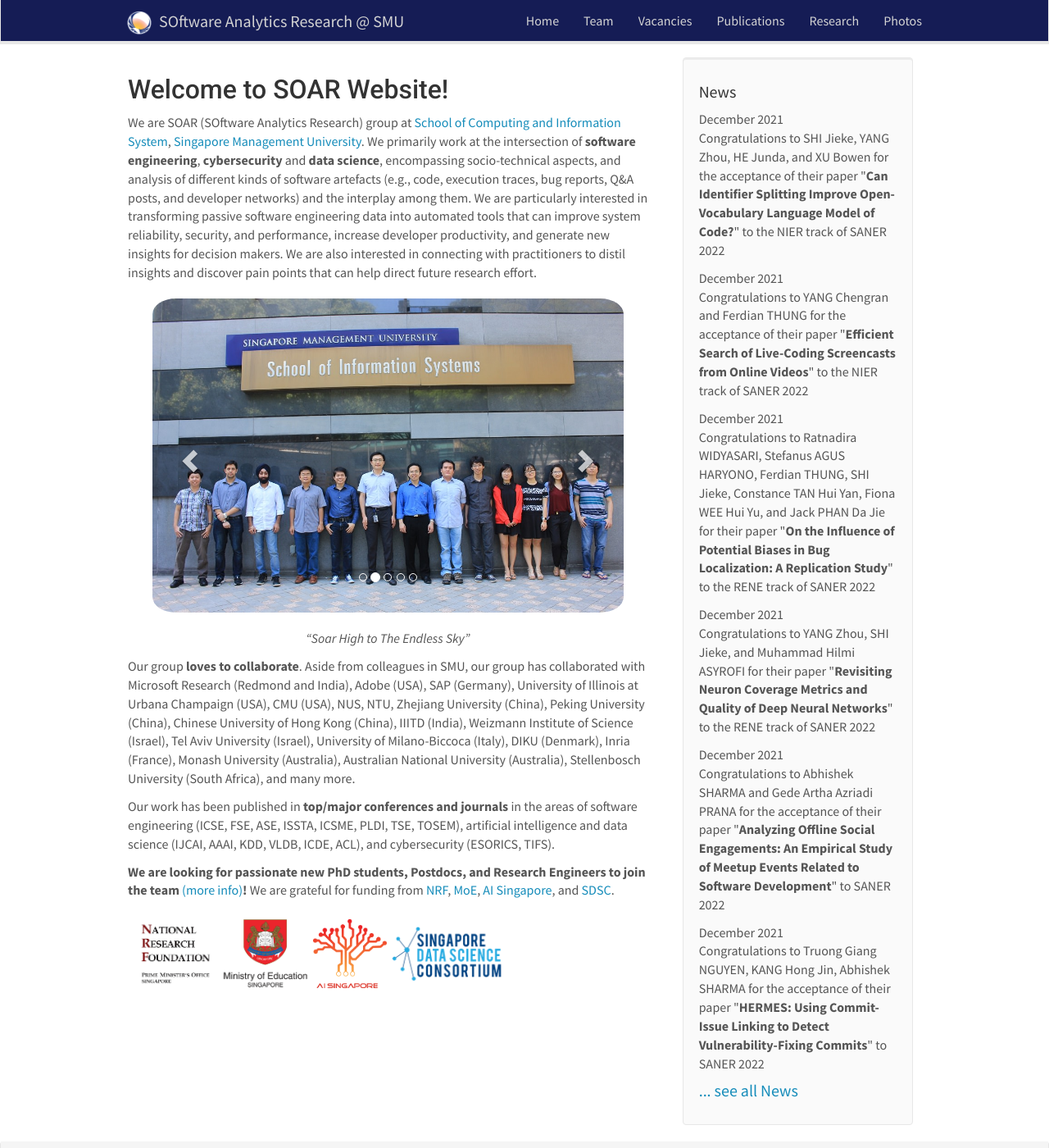
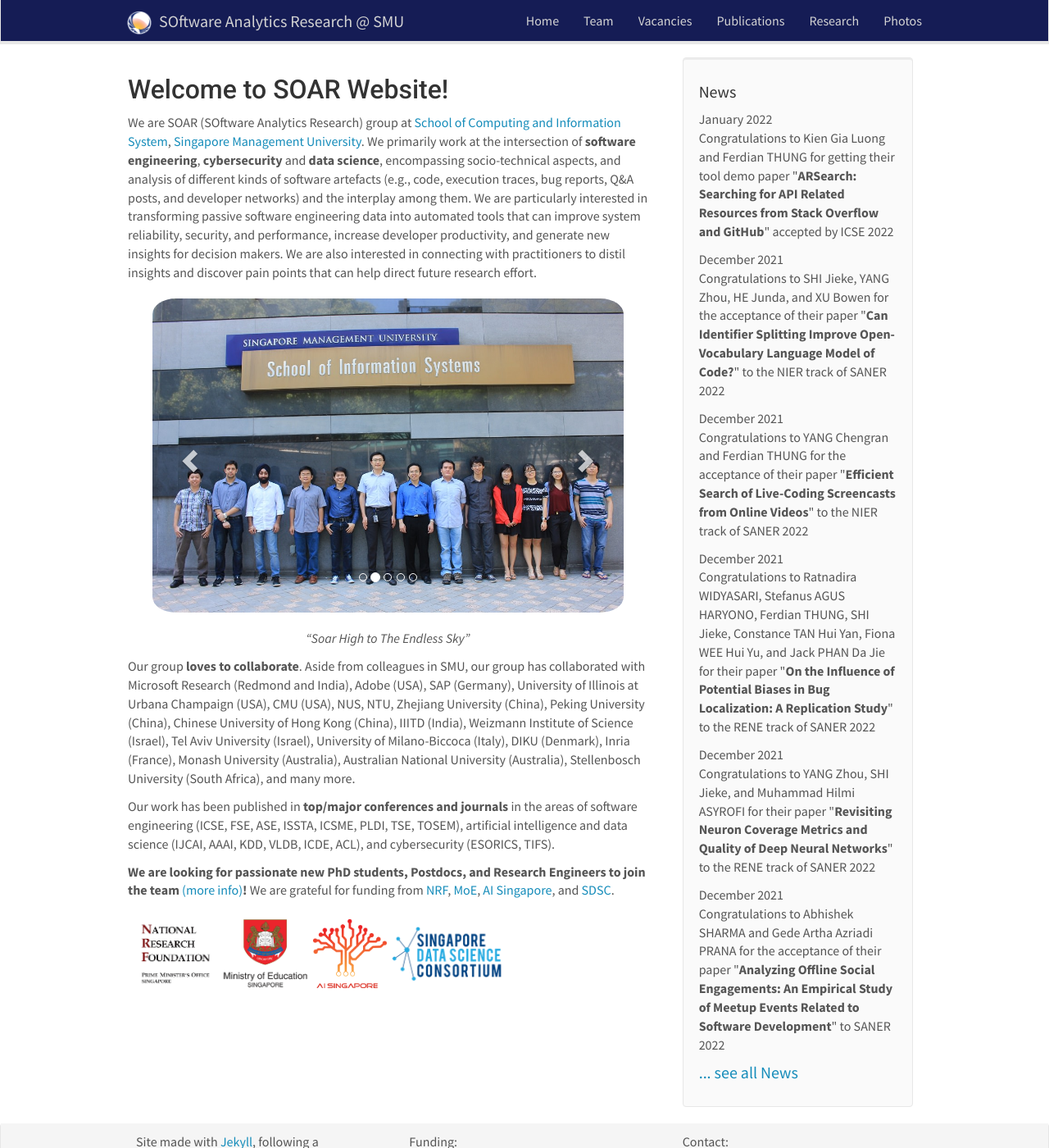
Before and after one commit to soarsmu/soarsmu.github.io, a Jekyll site: the page built from _pages/home.md, in a window 1280 px wide and 1400 px high. Shown: the whole window at 82% size. Built offline with Jekyll 4.4.1, drawn with Linux system fonts in a browser that asks for light colours; nearby versions of some CDN libraries.

Commit message:
update news

```diff
--- a/_data/news.yml
+++ b/_data/news.yml
@@ -1,3 +1,5 @@
+- date: January 2022
+  headline: 'Congratulations to Kien Gia Luong and Ferdian THUNG for getting their tool demo paper "<b>ARSearch: Searching for API Related Resources from Stack Overflow and GitHub</b>" accepted by ICSE 2022'
 - date: December 2021
   headline: 'Congratulations to SHI Jieke, YANG Zhou, HE Junda, and XU Bowen for the acceptance of their paper "<b>Can Identifier Splitting Improve Open-Vocabulary Language Model of Code?</b>" to the NIER track of SANER 2022'
 - date: December 2021
```
Also changed, not shown: 2 other files.
